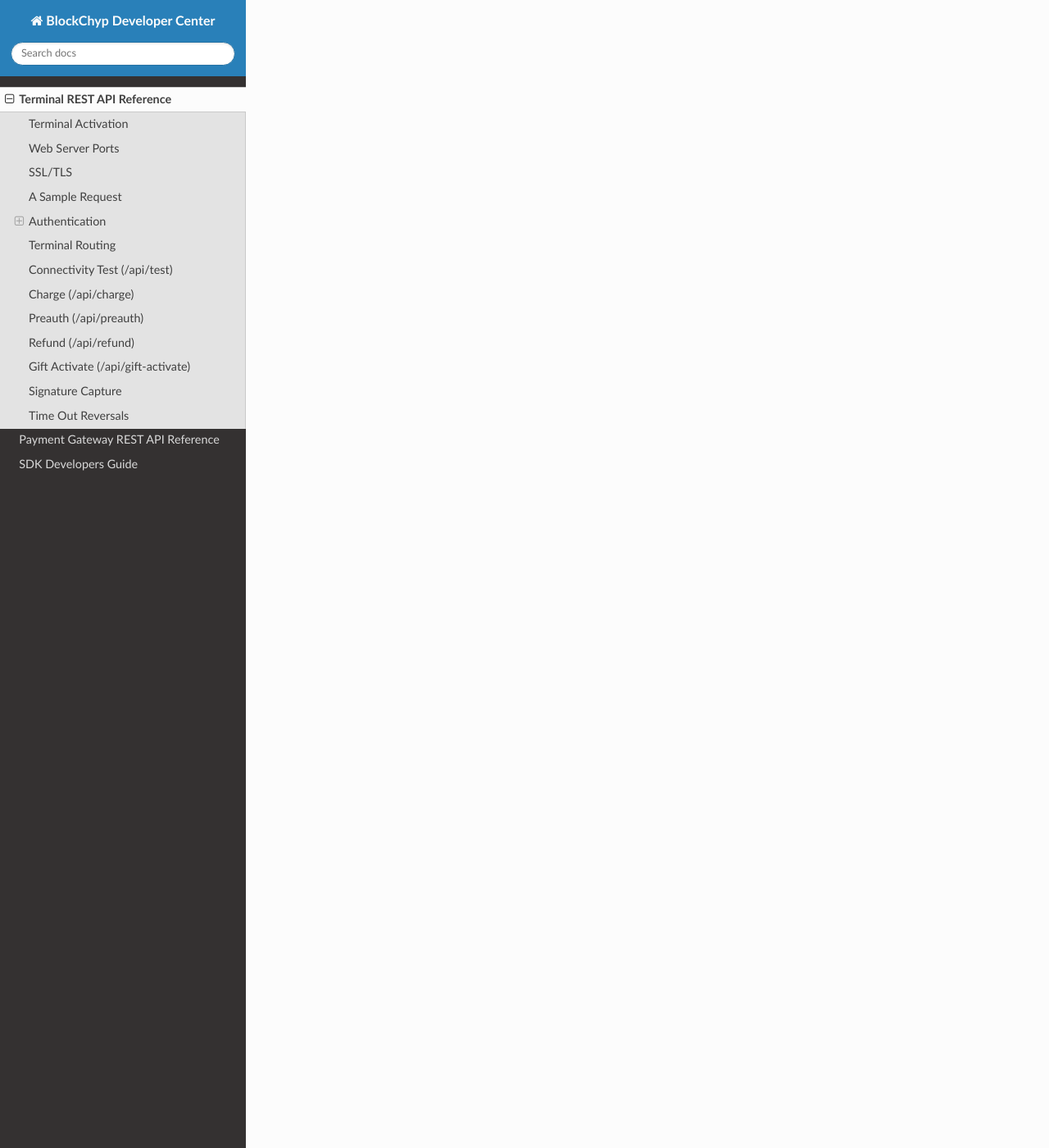
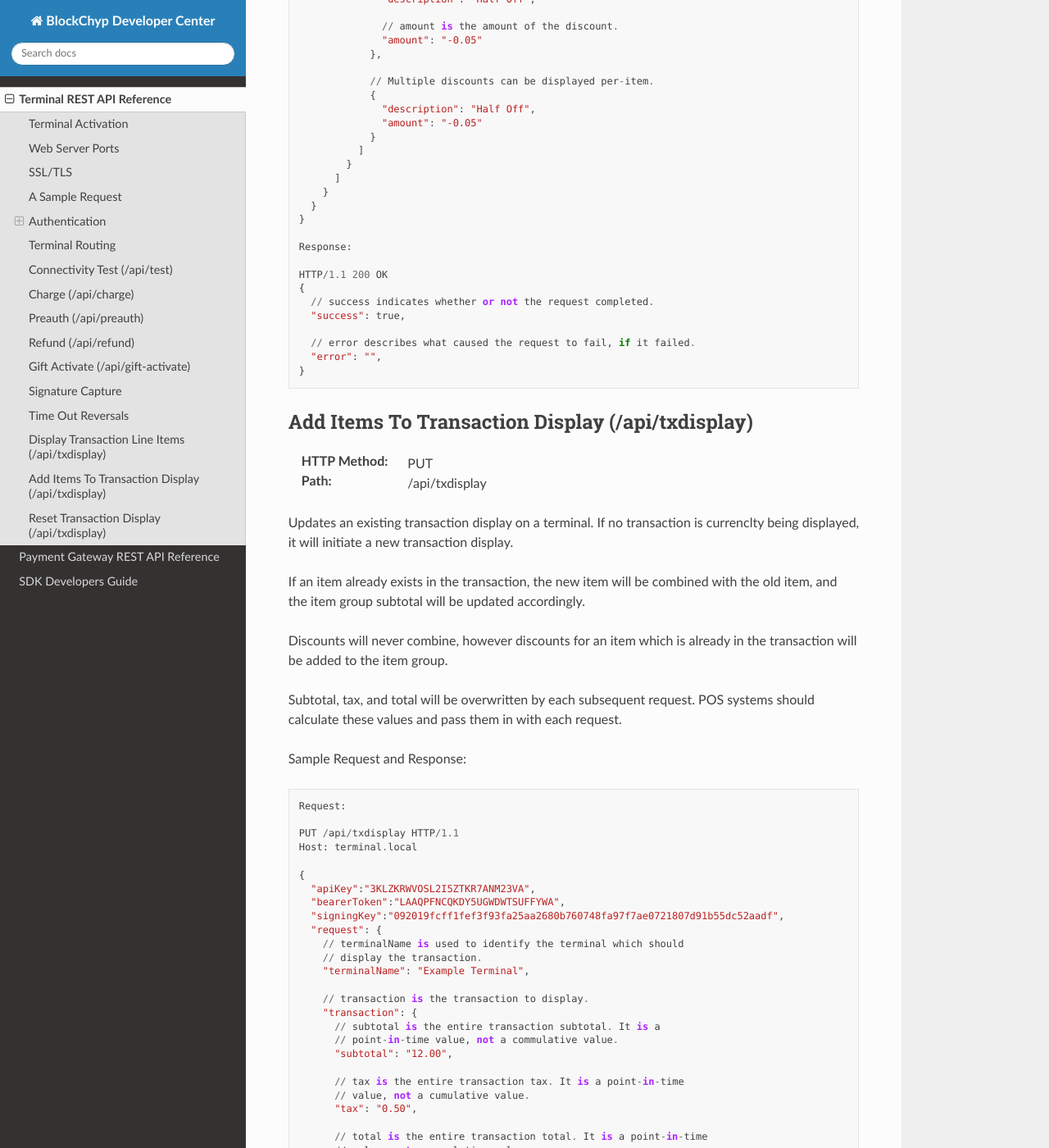
Before and after one commit to blockchyp/developer-docs, a Sphinx documentation site: the page built from docs/rest-api/terminal/index.rst, in a window 1280 px wide and 1400 px high, scrolled down 17294 px. Shown: the whole window at 82% size. Built offline with Sphinx 7.4.7 and the Read the Docs theme 2.0.0, drawn with Linux system fonts in a browser that asks for light colours; some of the changed text lies outside the part shown.

Commit message:
Add documentation for terminal line item display

```diff
--- a/docs/rest-api/terminal/index.rst
+++ b/docs/rest-api/terminal/index.rst
@@ -857,3 +857,216 @@
 field.
 
 Consult the Payment Gateway REST API Reference for more detail.
+
+Display Transaction Line Items (/api/txdisplay)
+----------------------
+
+:HTTP Method: POST
+:Path:  /api/txdisplay
+
+Displays a new transaction on a terminal, including item group
+subtotals, item level discounts, subtotal, tax, and total.
+
+Any existing transaction display will be cleared.
+
+Sample Request and Response::
+
+  Request:
+
+  POST /api/txdisplay HTTP/1.1
+  Host: terminal.local
+
+  {
+    "apiKey":"3KLZKRWVOSL2I5ZTKR7ANM23VA",
+    "bearerToken":"LAAQPFNCQKDY5UGWDWTSUFFYWA",
+    "signingKey":"092019fcff1fef3f93fa25aa2680b760748fa97f7ae0721807d91b55dc52aadf",
+    "request": {
+      // terminalName is used to identify the terminal which should
+      // display the transaction.
+      "terminalName": "Example Terminal",
+
+      // transaction is the transaction to display.
+      "transaction": {
+        // subtotal is the entire transaction subtotal.
+        "subtotal": "1.00",
+
+        // tax is the entire transaction tax.
+        "tax": "0.23",
+
+        // total is the entire transaction total.
+        "total": "1.23",
+
+        // items contain a breakdown of items in the transaction.
+        "items": [
+          {
+            // description is the name of the item as it will be
+            // displayed.
+            "description": "Electronic Widget",
+
+            // price is the unit price of a single item.
+            "price": "0.25",
+
+            // quantity is the count of this item in the transaction.
+            "quantity": 4,
+          },
+          {
+            "description": "Free Electronic Widget Addon",
+            "price": "0.10",
+            "quantity": 1,
+
+            // discounts are optional item-level discounts to display
+            // along side the items.
+            "discounts": [
+              {
+                // description is the name of the discount.
+                "description": "Half Off",
+
+                // amount is the amount of the discount.
+                "amount": "-0.05"
+              },
+
+              // Multiple discounts can be displayed per-item.
+              {
+                "description": "Half Off",
+                "amount": "-0.05"
+              }
+            ]
+          }
+        ]
+      }
+    }
+  }
+
+  Response:
+
+  HTTP/1.1 200 OK
+  {
+    // success indicates whether or not the request completed.
+    "success": true,
+
+    // error describes what caused the request to fail, if it failed.
+    "error": "",
+  }
+
+Add Items To Transaction Display (/api/txdisplay)
+----------------------
+
+:HTTP Method: PUT
+:Path:  /api/txdisplay
+
+Updates an existing transaction display on a terminal. If no transaction
+is currenclty being displayed, it will initiate a new transaction
+display.
+
+If an item already exists in the transaction, the new item will be
+combined with the old item, and the item group subtotal will be updated
+accordingly.
+
+Discounts will never combine, however discounts for an item which is
+already in the transaction will be added to the item group.
+
+Subtotal, tax, and total will be overwritten by each subsequent request.
+POS systems should calculate these values and pass them in with each
+request.
+
+Sample Request and Response::
+
+  Request:
+
+  PUT /api/txdisplay HTTP/1.1
+  Host: terminal.local
+
+  {
+    "apiKey":"3KLZKRWVOSL2I5ZTKR7ANM23VA",
+    "bearerToken":"LAAQPFNCQKDY5UGWDWTSUFFYWA",
+    "signingKey":"092019fcff1fef3f93fa25aa2680b760748fa97f7ae0721807d91b55dc52aadf",
+    "request": {
+      // terminalName is used to identify the terminal which should
+      // display the transaction.
+      "terminalName": "Example Terminal",
+
+      // transaction is the transaction to display.
+      "transaction": {
+        // subtotal is the entire transaction subtotal. It is a
+        // point-in-time value, not a commulative value.
+        "subtotal": "12.00",
+
+        // tax is the entire transaction tax. It is a point-in-time
+        // value, not a cumulative value.
+        "tax": "0.50",
+
+        // total is the entire transaction total. It is a point-in-time
+        // value, not a cumulative value.
+        "total": "12.50",
+
+        // items will be appended to the transaction.
+        "items": [
+          {
+            // description is the name of the item as it will be
+            // displayed. Since this description is the same as the item
+            // added in the the POST example, it will be combined and
+            // the new quantity will become 8.
+            "description": "Electronic Widget",
+
+            // price is the unit price of a single item.
+            "price": "0.25",
+
+            // quantity is the count of this item in the transaction.
+            "quantity": 4,
+          },
+
+          // Since this is a new item, it will be added to the
+          //transaction as a new line.
+          {
+            "description": "A New Item",
+            "price": "10.00",
+            "quantity": 1,
+          }
+        ]
+      }
+    }
+  }
+
+  Response:
+
+  HTTP/1.1 200 OK
+  {
+    // success indicates whether or not the request completed.
+    "success": true,
+
+    // error describes what caused the request to fail, if it failed.
+    "error": "",
+  }
+
+Reset Transaction Display (/api/txdisplay)
+----------------------
+
+:HTTP Method: DELETE
+:Path:  /api/txdisplay
+
+Clears any existing transaction display on a terminal, and returns the
+terminal to the idle screen.
+
+Sample Request and Response::
+
+  Request:
+
+  DELETE /api/txdisplay HTTP/1.1
+  Host: terminal.local
+
+  {
+    "apiKey":"3KLZKRWVOSL2I5ZTKR7ANM23VA",
+    "bearerToken":"LAAQPFNCQKDY5UGWDWTSUFFYWA",
+    "signingKey":"092019fcff1fef3f93fa25aa2680b760748fa97f7ae0721807d91b55dc52aadf",
+  }
+
+  Response:
+
+  HTTP/1.1 200 OK
+  {
+    // success indicates whether or not the request completed.
+    "success": true,
+
+    // error describes what caused the request to fail, if it failed.
+    "error": "",
+  }
```
